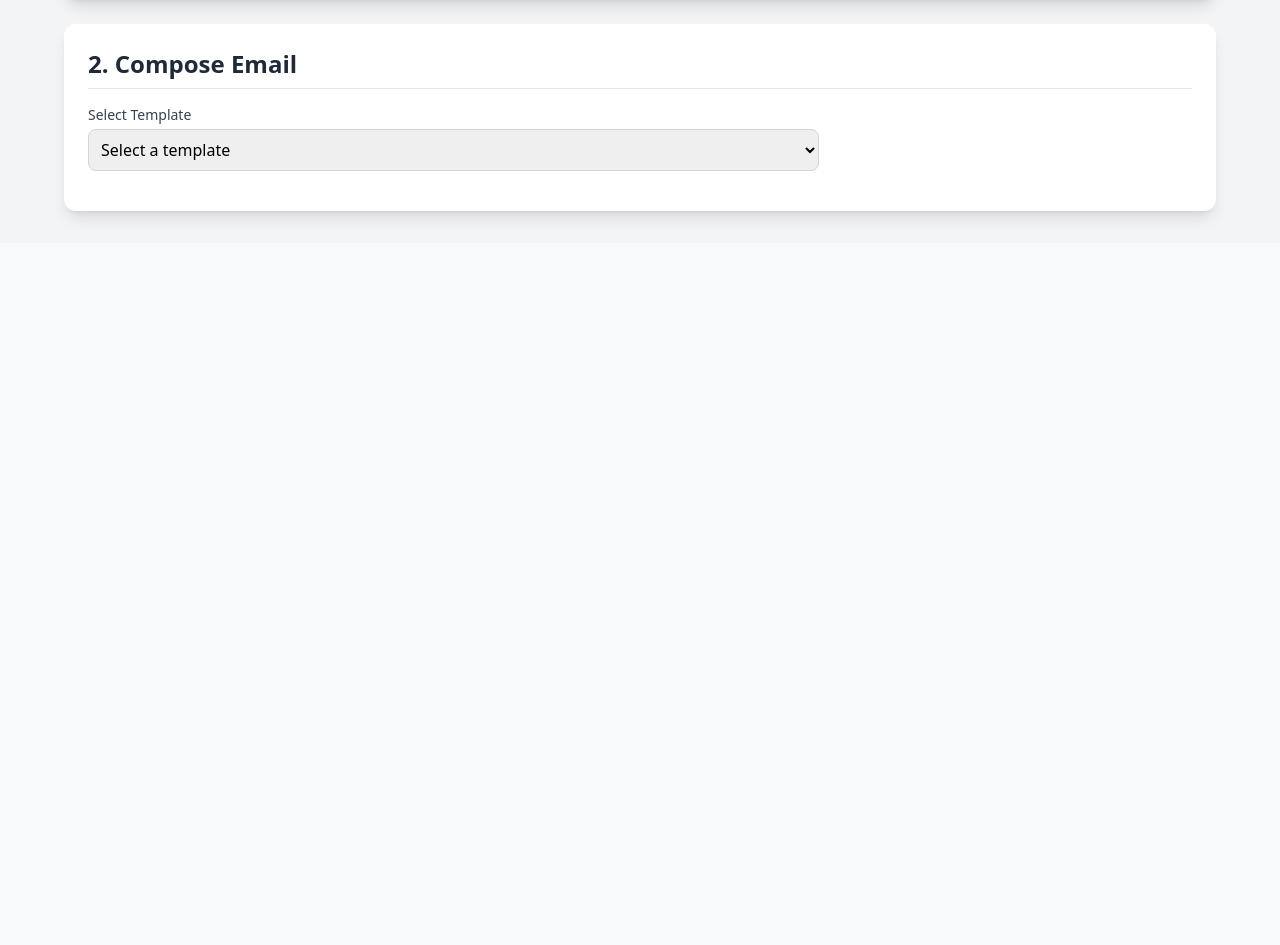
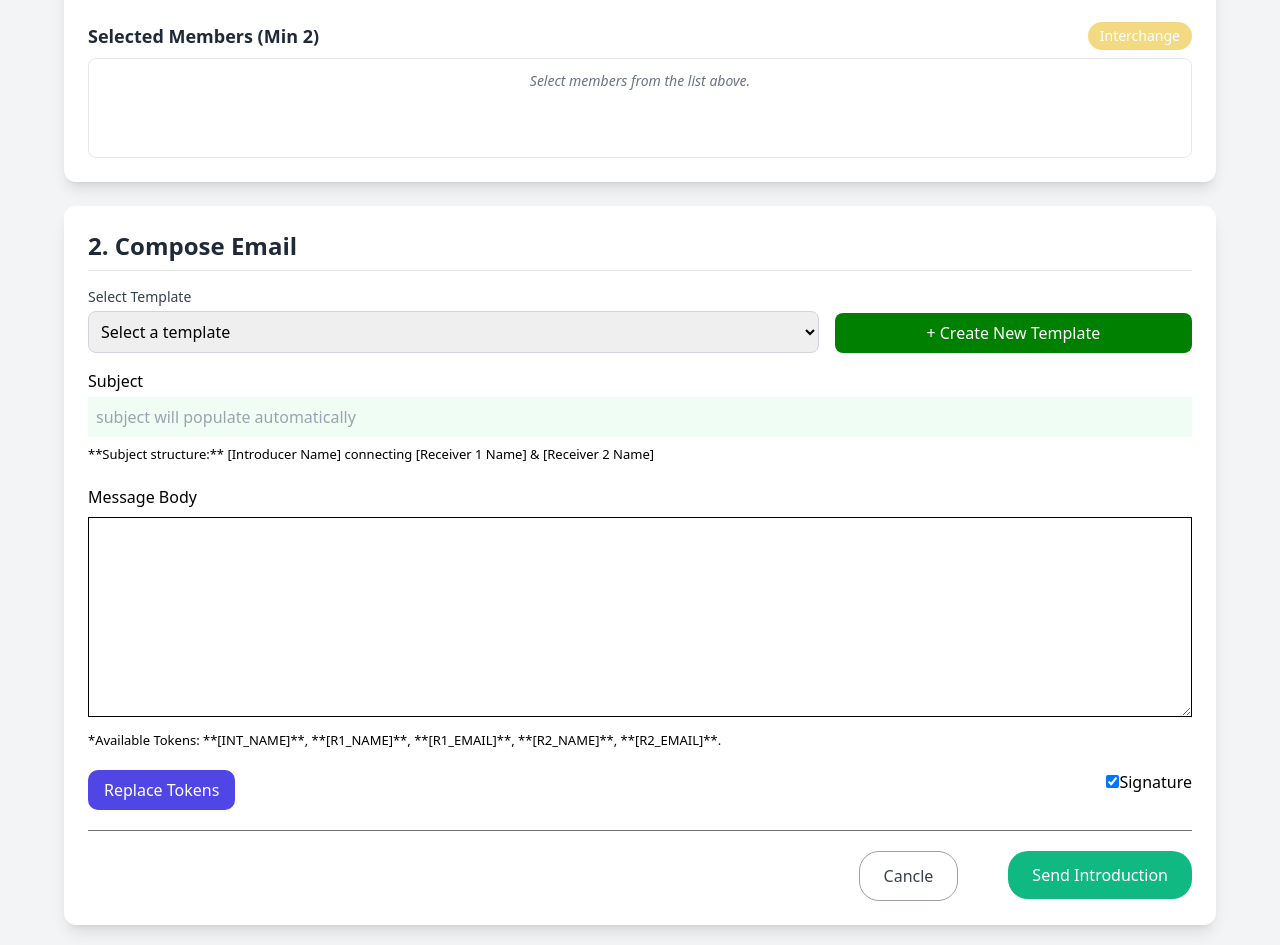
Before and after one commit to Prapul26/New-TRACS, a React (Create React App) app: page /makeIntroduction in a window 1280 px wide. Shown: the part 667-1612 px from the top of the page. Before the commit the page ends 910 px from the top, so only its background shows below. Built offline with nearby package versions, Linux system fonts and the light colour scheme.

Commit message:
changed the all new pages allignments

```diff
--- a/src/Components/MakeIntroduction/MakeIntroduction.css
+++ b/src/Components/MakeIntroduction/MakeIntroduction.css
@@ -0,0 +1,57 @@
+.inputnew{
+background-color: aqua !important;
+border: 2px solid black !important;
+}
+.dicvd{
+    display: flex;
+    margin-top: 20px;
+    justify-content: space-between;
+}
+.replaceButton button{
+    background-color: #4f46e5;
+    padding: 8px 16px;
+    font-size: 16px;
+    color: white;
+    border-radius: 10px;
+}
+.dicvd2{
+    display: flex;
+    margin-top: 20px;
+    justify-content: end;
+    padding-top: 20px;
+    border-top: 1px solid rgb(117, 113, 113);
+}
+#but1{
+background-color: #10b981;
+padding: 12px 24px;
+font-size: 16px;
+color: white;
+border-radius: 20px;}
+#but2{
+color: #374151;
+font-size: 16px;
+margin-right: 50px;
+border: 1px solid rgb(164, 158, 158);
+padding: 12px 24px;
+border-radius: 20px;
+}
+@media(max-width:1024px){
+    .dicvd{
+        flex-direction: column;
+    }
+    .dicvd button{
+        width: 100%;
+        margin-bottom: 20px;
+    }
+    .dicvd2{
+        flex-direction: column;
+
+    }
+    .dicvd2 button{
+        width: 100%;
+
+    }
+    #but2{
+        margin-bottom: 20px;
+    }
+}
--- a/src/Components/MakeIntroduction/MakeIntroduction.js
+++ b/src/Components/MakeIntroduction/MakeIntroduction.js
@@ -1,6 +1,7 @@
 import React from 'react'
 import { useState, useEffect } from 'react';
 import '../../App.css';
+import "./MakeIntroduction.css"
 const MakeIntroduction = () => {
 
 
@@ -34,6 +35,12 @@ const MakeIntroduction = () => {
     { id: '2', name: 'Business Collaboration' },
     { id: '3', name: 'Networking Request' }
   ];
+  const details=[
+    {id:'1',name:"Jane Doe",img:'https://placehold.co/40x40/4f46e5/ffffff?text=JD',company:"Doe Consulting",type:"H7",email:"jane@gmail.com"},
+     {id:'2',name:"Robert Smith",img:'https://placehold.co/40x40/green/ffffff?text=RS',company:"Web Solutions Co.",type:"Tracs",email:"robert@gmail.com"},
+      {id:'3',name:"Emily Clark",img:'https://placehold.co/40x40/red/ffffff?text=EC',company:"Clark Law Firm",type:"Contacts",email:"emily@gmail.com"},
+       {id:'4',name:"David Lee",img:'https://placehold.co/40x40/yellow/black?text=DL',company:"Lee Financial",type:"H7",email:"david@gmail.com"}
+  ]
 
   // Filter members based on directory and search query
   const filterMembers = () => {
@@ -174,18 +181,26 @@ const MakeIntroduction = () => {
                 id="memberSearchResults"
                 className="scrollable-list border border-gray-200 rounded-lg divide-y divide-gray-100 bg-surface p-2 max-h-64 overflow-y-auto"
               >
-                {memberResults.length > 0 ? (
-                  memberResults.map((member) => (
+                {details.length > 0 ? (
+                  details.map((member) => (
                     <div
                       key={member.id}
-                      className="p-2 hover:bg-gray-50 cursor-pointer rounded"
+                      className="flex p-2 hover:bg-gray-50 cursor-pointer rounded "
+                      style={{justifyContent:"space-between"}}
                       onClick={() => handleMemberSelect(member)}
                     >
-                      <div className="font-medium">{member.name}</div>
+
+
+                     <div className='flex'> <div><img src={member.img} style={{borderRadius:"50%",marginRight:"15px",marginTop:"10px"}} /></div>
+                    <div>
+                      <div><div className="flex  font-medium">{member.name}<div className='ml-2'>{"( "}{member.type}{" )"}</div></div>
                       <div className="text-sm text-gray-500">{member.email}</div>
-                      {member.business && (
-                        <div className="text-xs text-gray-400">{member.business}</div>
-                      )}
+                      {member.company && (
+                        <div className="text-xs text-gray-400">{member.company}</div>
+                      )}</div></div>
+                      </div>
+                      <div><button style={{background:"#4f46e5",padding:'4px 8px',borderRadius:"12px",color:"white"}}>select</button></div>
+
                     </div>
                   ))
                 ) : (
@@ -286,8 +301,9 @@ const MakeIntroduction = () => {
                 </select>
               </div>
               <button
-                className="w-full sm:w-auto p-2 bg-secondary text-white font-medium rounded-lg hover:bg-green-600 transition"
+                className="w-full sm:w-auto p-2  text-white font-medium rounded-lg hover:bg-green-600 transition"
                 onClick={toggleTemplateModal}
+                style={{background:"green"}}
               >
                 + Create New Template
               </button>
@@ -313,6 +329,20 @@ const MakeIntroduction = () => {
                 </div>
               </div>
             )}
+            <div><label className='br'>Subject</label></div>
+            <div ><input className='mt-1 bg-green-50 border-1 border-black pr-2 pl-2 pt-2 pb-2 w-full' placeholder='subject will populate automatically'/></div>
+            <div><p className='text-[13px] mt-2 '>**Subject structure:** [Introducer Name] connecting [Receiver 1 Name] & [Receiver 2 Name]</p></div>
+            <div className='mt-[20px]'><label>Message Body</label></div>
+            <div><textarea  className='w-full h-[200px] border-black border-[1px] mt-2 rounded-4'/></div>
+           <div><p className='text-[13px] mt-2 '>*Available Tokens: **[INT_NAME]**, **[R1_NAME]**, **[R1_EMAIL]**, **[R2_NAME]**, **[R2_EMAIL]**.</p></div>
+           <div className='dicvd'>
+            <div className='replaceButton'><button>Replace Tokens</button></div>
+            <div><input type='checkbox' checked/><lable>Signature</lable></div>
+           </div>
+           <div className='dicvd2'>  <div><button id="but2">Cancle</button></div>
+            <div><button id="but1">Send Introduction</button></div>
+
+           </div>
           </div>
         </div>
       </div>
--- a/src/Components/NewMessage/NewMessage.css
+++ b/src/Components/NewMessage/NewMessage.css
@@ -1,25 +1,40 @@
 .newMessageContainer{
-    width: 80%;
+    width: 75%;
   padding-top: 20px;
-    margin-left: 10%;
+    margin-left: 12.5%;
 }
 .nmheading{
     display: flex;
     justify-content: space-between;
 
 }
+.newMessageContainer strong{
+    margin-top: 10px !important;
+}
+.cardmembersbuttons button{
+margin-bottom: 10px;
+padding: 8px 10px;
+
+}
 .nmheading2 button{
     display: flex;
     padding-top: 12px;
     padding-bottom: 12px;
+    justify-content: center;
     padding-left: 25px;
     padding-right: 25px;
+    color: white !important;
+    border-radius: 10px;
     gap: 10px;
         background-color: #007bff;
     margin-top: 40px;
 }
+.nmheading1 h1{
+    font-size: 1.8rem;
+    font-weight: 600;
+}
 .nmheading1 p{
-margin-top: -15px;
+margin-top: 10px;
 font-size: 14px !important;
 }
 .filter{
@@ -38,6 +53,17 @@ font-size: 14px !important;
      display: flex;
 
 }
+.status1 strong{
+    margin-top: -2.5px !important;
+}
+.shortby1 strong{
+    margin-top: -2px !important;
+}
+.filterSearch input{
+    border: 1px solid rgb(196, 196, 182);
+    border-radius: 5px  !important;
+    padding-left: 4px;
+}
 .status1{
     display: flex;
     background-color: white;
@@ -49,7 +75,7 @@ font-size: 14px !important;
     border: 1px solid black;
     height: 35px;
      margin-top: -0px;
-    width: 150px;
+    width: 175px;
 }
 .shortby1{
      display: flex;
@@ -149,8 +175,10 @@ background-color: white;
 }
 .cardmembersbuttons button{
     display: flex;
-    gap:7px;
+    gap:5px;
+    justify-content: center;
     width: 100px;
+    border-radius: 10px;
 }
 .cardmemberDetails1{
     display: flex;
@@ -161,10 +189,13 @@ background-color: white;
 
 .cardmemberDetails2{
     display: flex;
+    margin-top: 10px;
 }
 .cardmemberDetails3{
     display: flex;
+    margin-top: 10px;
 }
+
 .cardmemberDetails1 img{
        width: 40px;
     height: 40px;
@@ -269,6 +300,7 @@ background-color: white;
     background-size: cover;
     background-position: center;
     display: block;
+    margin-top: 3px;
     margin-right: 8px;
     flex-shrink: 0;
         border: 2px solid #dc3545;
@@ -367,6 +399,12 @@ margin-top: 10px;
 
 }
 .cardmemberDetails2{
-    margin-top: 10px;
+    margin-top: 15px;
+}
+.cardmembersbuttons{
+    margin-top: 15px;
+}
+.cardmemberDetails1 img{
+margin-top: 4px !important;
 }
 }
--- a/src/Components/ReplyMessage/ReplyMessage.css
+++ b/src/Components/ReplyMessage/ReplyMessage.css
@@ -3,3 +3,19 @@
     width: 100%;
     height: 100%;
 }
+#MessagesContainer{
+    border: 1px solid rgb(174, 166, 166);
+    border-radius: 20px;
+    padding: 15px;
+    margin-bottom: 20px;
+}
+#MessagesContainer1{
+    display: flex;
+}
+#MessagesContainer2{
+    border-left: 2px solid rgb(8, 62, 240);
+    padding-top: 30px;
+    padding-bottom: 30px;
+    padding-left: 20px;
+    padding-right: 20px;
+}
```
Also changed, not shown: src/Components/NewMessage/NewMessage.js (+23 -23 lines), src/Components/ReplyMessage/ReplyMessage.js (+44 -17 lines).
